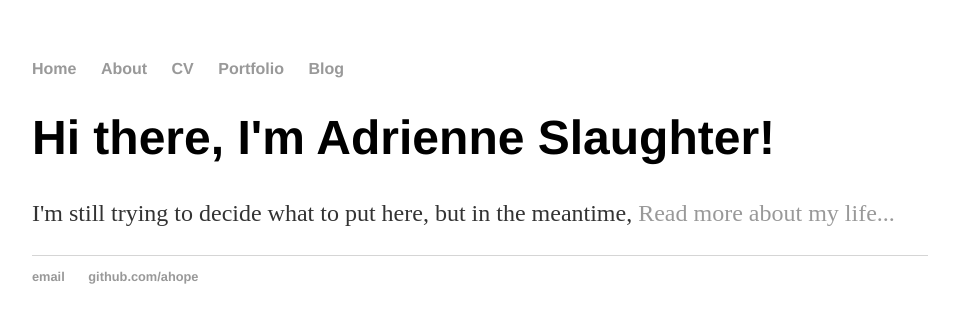
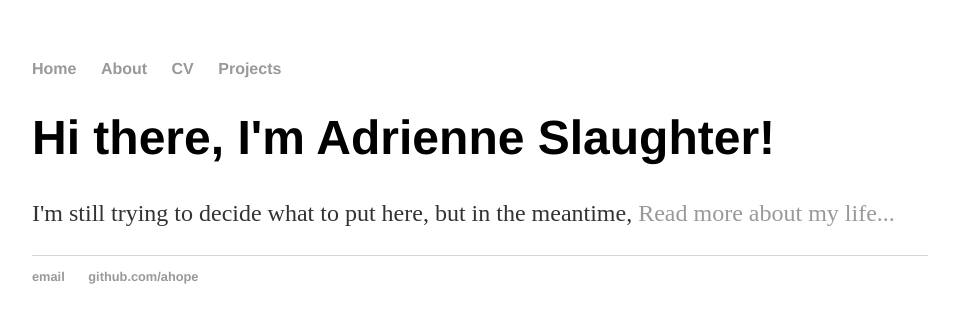
Before and after one commit to ahope/ahope.github.io, a Jekyll site: the page built from index.html, in a window 1280 px wide. Shown: the top 323 px of the page, without its empty margins (160-1119 px from the left). Built offline with Jekyll 4.4.1, drawn with Linux system fonts in a browser that asks for light colours.

Commit message:
Update default.html

```diff
--- a/_layouts/default.html
+++ b/_layouts/default.html
@@ -11,8 +11,7 @@
 	        		<li><a href="/">Home</a></li>
 		        	<li><a href="/about">About</a></li>
 	        		<li><a href="/cv">CV</a></li>
-				<li><a href="/portfolio">Portfolio</a></li>
-	        		<li><a href="/blog">Blog</a></li>
+	        		<li><a href="/blog">Projects</a></li>
 	    		</ul>
 			</nav>
 			<div class="container">
```
